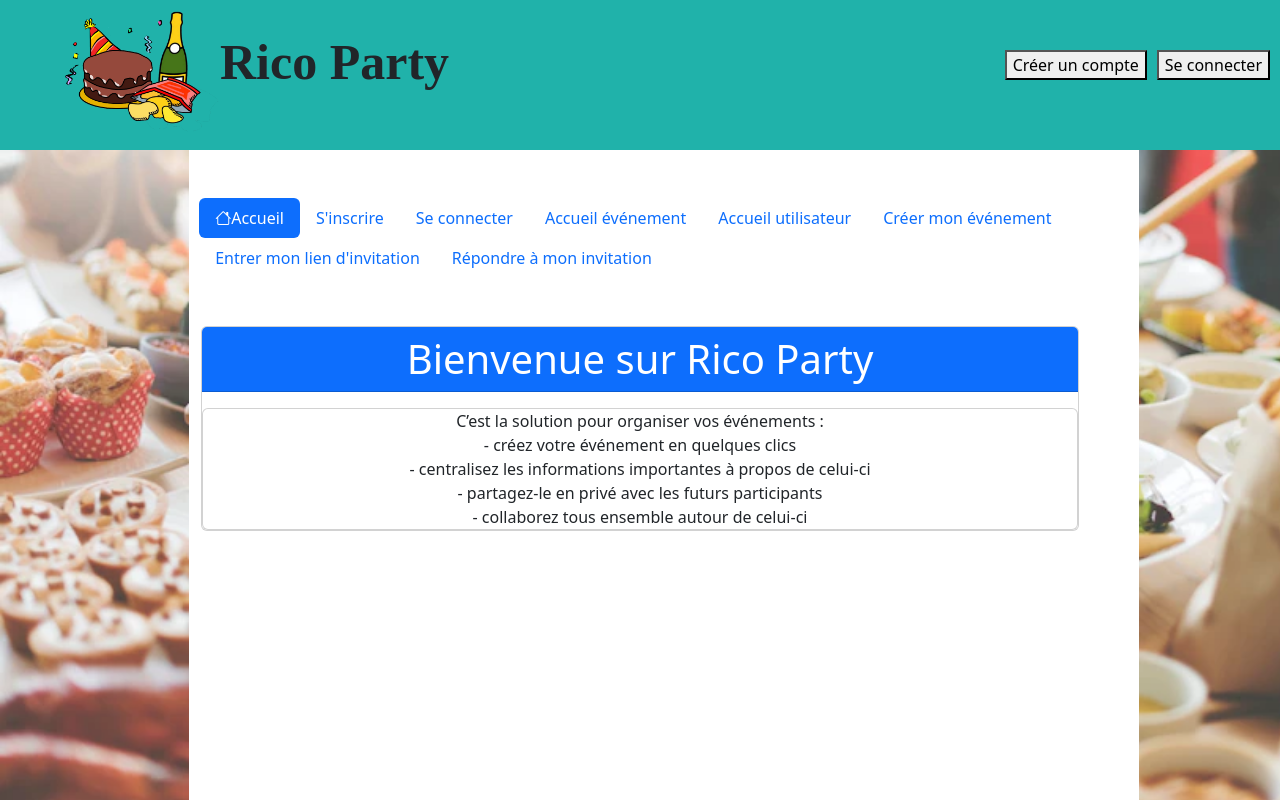
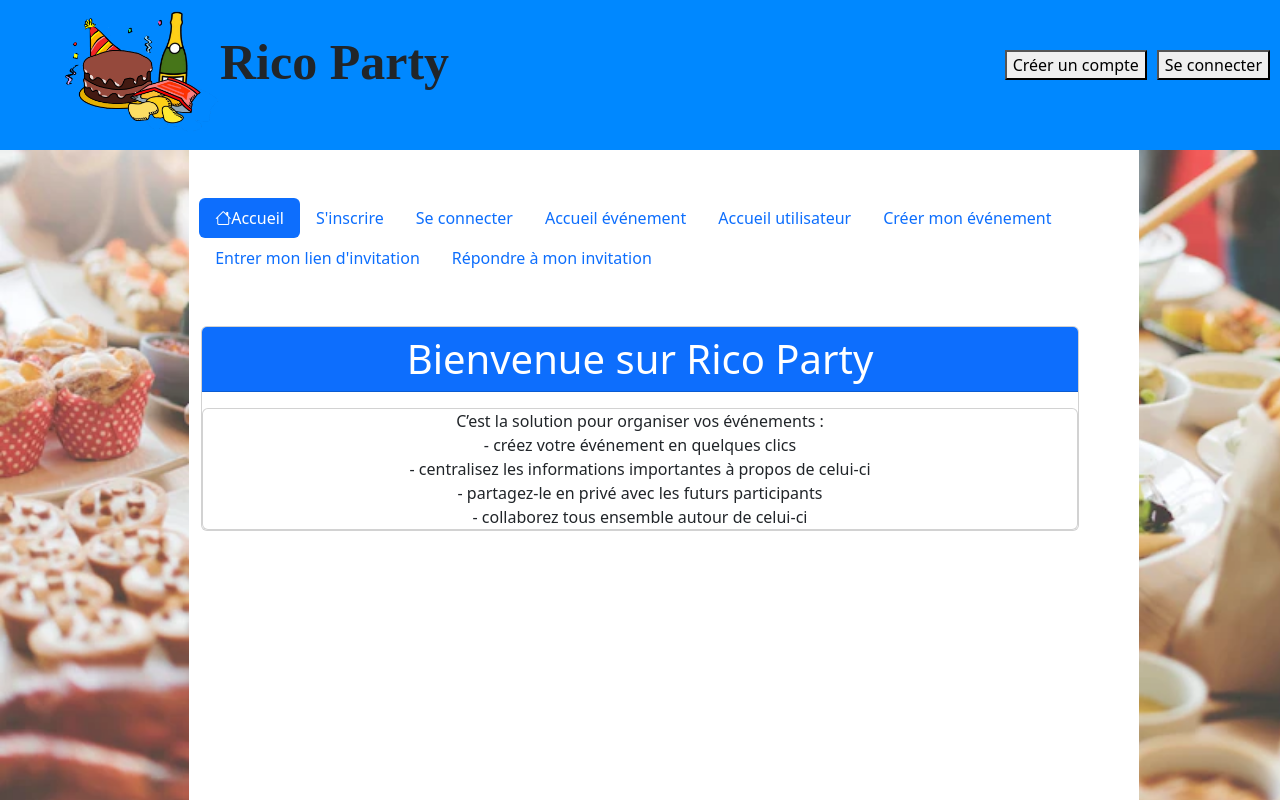
Before and after one commit to Caroline35135/Rico-Party, an Angular app in the folder rico-party-angular/: page / in a window 1280 px wide. Built offline with nearby package versions, Linux system fonts and the light colour scheme.

Commit message:
petites modif

```diff
--- a/rico-party-angular/src/app/accueil-user/accueil-user.component.html
+++ b/rico-party-angular/src/app/accueil-user/accueil-user.component.html
@@ -26,16 +26,23 @@
                     <td>{{e.createur?.nom}} {{e.createur?.prenom}}</td>
                     <td>{{e.adresse?.numero}} {{e.adresse?.voie}} {{e.adresse?.cp}} {{e.adresse?.ville}}</td>
                     <td>
+
                         <div class="btn-group btn-group-sm">
+
                             <a class="btn btn-primary" (click)="edit(e.id)"><i
                                     class="bi bi-pencil-square"></i></a>
                             <a class="btn btn-danger" (click)="delete(e.id)"><i class="bi bi-trash"></i></a>
                         </div>
                     </td>
+                    <td><button [routerLink]="['/accueil-event', e.id]">Consulter</button></td>
                 </tr>
             </tbody>
         </table>
     </div>
+</div>
+
+<div>
+    <button [routerLink]="['/creation-event']" routerLinkActive="active">Créer un nouvel event</button>
 </div>
 
 <div class="card mt-3" *ngIf="event">
--- a/rico-party-angular/src/app/app.component.css
+++ b/rico-party-angular/src/app/app.component.css
@@ -22,7 +22,7 @@
 }
 
 header{
-    background-color: lightseagreen;
+    background-color: rgb(0, 136, 255);
     width:100%;
     top:0;
     height: 150px;
--- a/rico-party-angular/src/app/app.component.ts
+++ b/rico-party-angular/src/app/app.component.ts
@@ -67,7 +67,7 @@ export class AppComponent {
         this.creerCompte  =false;
           this.seConnecter = false;
           this.deconnexion = false;
-          this.retour = false;
+          this.retour = true;
       }
 
       else {
```
